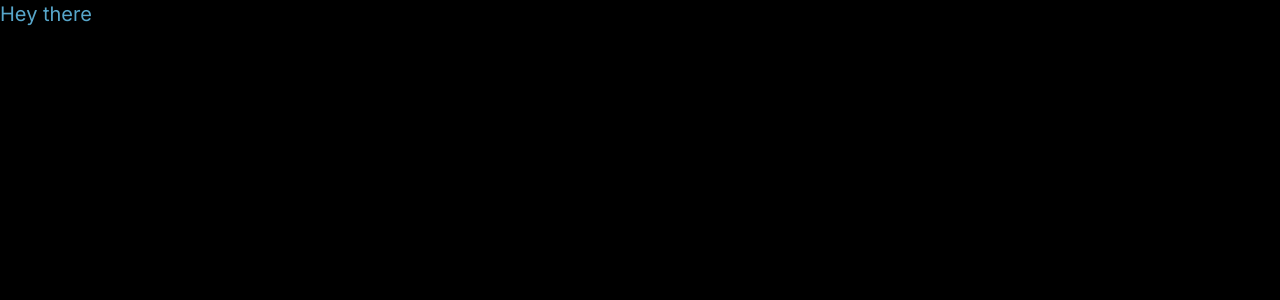
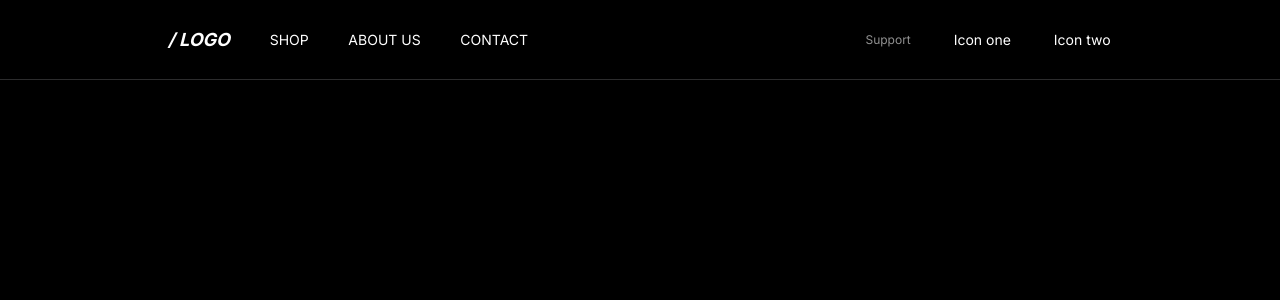
Before and after one commit to Yevhenbk/ill-creativity, a Next.js app: page / in a window 1280 px wide. Shown: the top 300 px of the page. Built offline with nearby package versions, Linux system fonts and the light colour scheme.

Commit message:
Initial commit

```diff
--- a/src/app/page.tsx
+++ b/src/app/page.tsx
@@ -1,14 +1,41 @@
 import React, { FC } from 'react'
 import Text from '@atoms/Text'
+import Navbar from '@organisms/Navbar'
+import {
+  menuItems, Props as MenuItemsProps
+  } from '@utils/MenuItems'
 
 interface Props {}
 
 const Home: FC<Props> = ({}) => {
   return (
-    <main className='text-white'>
-      <Text intent='primary'>
-        <h1>Hey there</h1>
-      </Text>
+    <main>
+      <Navbar>
+        <div className='flex flex-row justify-around
+        w-[25rem] items-center'>
+          <Text intent='primary' uppercase={true} size='large'
+          italic={true} bold={true}>
+            <h2>/ Logo</h2>
+          </Text>
+          {menuItems.map((item: MenuItemsProps) => (
+            <Text intent='primary' uppercase={true} size='small'>
+              <p>{item.name}</p>
+            </Text>
+          ))}
+        </div>
+        <div className='flex flex-row justify-around
+        w-[18rem] items-center'>
+          <Text intent='secondary' size='extrasmall'>
+            <p>Support</p>
+          </Text>
+          <Text intent='primary' size='small'>
+            <p>Icon one</p>
+          </Text>
+          <Text intent='primary' size='small'>
+            <p>Icon two</p>
+          </Text>
+        </div>
+      </Navbar>
     </main>
   )
 }
--- a/src/components/atoms/Text.tsx
+++ b/src/components/atoms/Text.tsx
@@ -7,10 +7,12 @@ interface Props extends
     children: ReactNode
   }
 
-const Text: FC<Props> = ({ intent, fullWidth, ...props }) => {
+const Text: FC<Props> = ({ intent, uppercase, size, italic,
+  bold, ...props }) => {
   return (
     <div
-      className={textStyles({ intent, fullWidth })}
+      className={textStyles({ intent, uppercase, size, italic,
+      bold })}
     >
       {props.children}
     </div>
--- a/src/components/atoms/TextStyled.tsx
+++ b/src/components/atoms/TextStyled.tsx
@@ -1,17 +1,30 @@
 import { cva } from 'class-variance-authority'
 
 export const textStyles = cva(
-  ['text-xl'],
+  ['p-0 m-0'],
   {
     variants: {
       intent: {
-        primary: 'text-[#57A6CA]',
-        secondary: 'text-pink-700',
+        primary: 'text-white',
+        secondary: 'text-[#909090]',
         teritary: 'text-white',
         quaternary: 'text-[#FE7F5F]'
       },
-      fullWidth: {
-        true: 'w-[100%]'
+      uppercase: {
+        true: 'uppercase'
+      },
+      italic: {
+        true: 'italic'
+      },
+      bold: {
+        true: 'font-bold'
+      },
+      size: {
+        extrasmall: 'text-xs',
+        small: 'text-sm',
+        medium: 'text-md',
+        large: 'text-lg',
+        extralarge: 'text-xl',
       }
     },
     defaultVariants: {
--- /dev/null
+++ b/src/components/organisms/Navbar.tsx
@@ -0,0 +1,17 @@
+import React, { FC, ReactNode } from 'react'
+
+interface Props {
+  children: ReactNode
+}
+const Navbar: FC<Props> = (props) => {
+  return (
+    <div
+      className='w-[100%] h-20 bg-black border-b-[1px]
+      border-[#2c2c2d] flex flex-row justify-around items-center'
+    >
+      {props.children}
+    </div>
+  )
+}
+
+export default Navbar
--- /dev/null
+++ b/src/utils/MenuItems.ts
@@ -0,0 +1,11 @@
+export interface Props {
+  id: number,
+  name: string,
+  title: string
+}
+
+export const menuItems: Props[] = [
+  { id: 1, name: "Shop", title: "skills" },
+  { id: 2, name: "About Us", title: "work"},
+  { id: 3, name: "Contact", title: "about" }
+]
```
